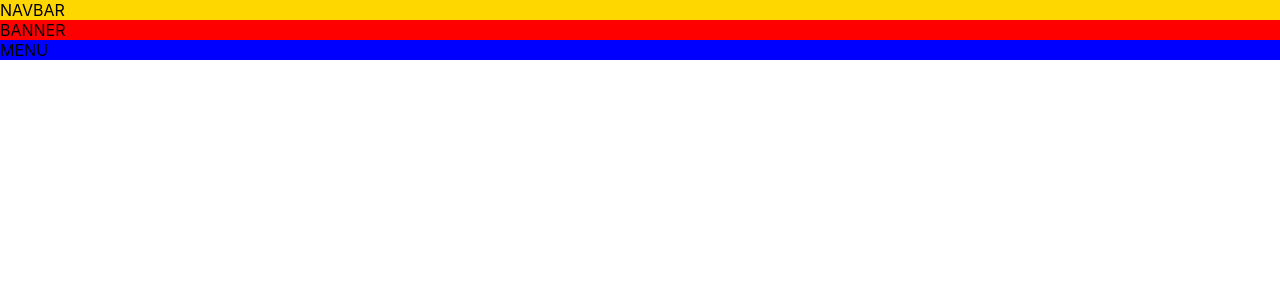
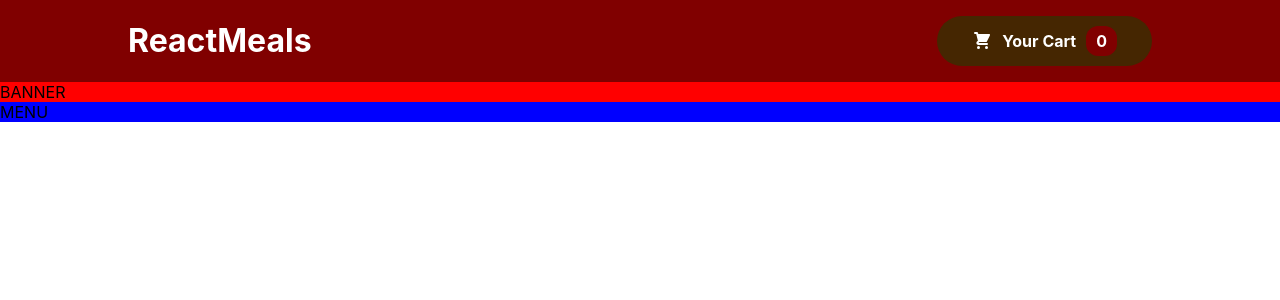
Before and after one commit to jro31/react-food-delivery, a React (Create React App) app: page / in a window 1280 px wide. Shown: the top 300 px of the page. Built offline with nearby package versions, Linux system fonts and the light colour scheme.

Commit message:
Add simple Navbar styling

```diff
--- /dev/null
+++ b/src/UI/CartIcon.js
@@ -0,0 +1,13 @@
+const CartIcon = () => {
+  return (
+    <svg
+      xmlns='http://www.w3.org/2000/svg'
+      viewBox='0 0 20 20'
+      fill='currentColor'
+    >
+      <path d='M3 1a1 1 0 000 2h1.22l.305 1.222a.997.997 0 00.01.042l1.358 5.43-.893.892C3.74 11.846 4.632 14 6.414 14H15a1 1 0 000-2H6.414l1-1H14a1 1 0 00.894-.553l3-6A1 1 0 0017 3H6.28l-.31-1.243A1 1 0 005 1H3zM16 16.5a1.5 1.5 0 11-3 0 1.5 1.5 0 013 0zM6.5 18a1.5 1.5 0 100-3 1.5 1.5 0 000 3z' />
+    </svg>
+  );
+};
+
+export default CartIcon;
--- a/src/index.css
+++ b/src/index.css
@@ -7,7 +7,6 @@ body {
   -moz-osx-font-smoothing: grayscale;
 }
 
-code {
-  font-family: source-code-pro, Menlo, Monaco, Consolas, 'Courier New',
-    monospace;
+h1 {
+  color: white;
 }
--- /dev/null
+++ b/src/navbar/CartBadge.js
@@ -0,0 +1,15 @@
+import CartIcon from '../UI/CartIcon';
+import CartCounter from './CartCounter';
+import styles from './CartBadge.module.css';
+
+const CartBadge = () => {
+  return (
+    <div className={styles['cart-badge']}>
+      <CartIcon />
+      <div>Your Cart</div>
+      <CartCounter />
+    </div>
+  )
+};
+
+export default CartBadge;
--- /dev/null
+++ b/src/navbar/CartBadge.module.css
@@ -0,0 +1,15 @@
+.cart-badge {
+ background-color: #452601;
+ border-radius: 25px;
+ display: flex;
+ column-gap: 10px;
+ align-items: center;
+ color: white;
+ padding: 10px 35px;
+ font-weight: bold;
+}
+
+.cart-badge svg {
+  width: 20px;
+  height: 20px;
+}
--- /dev/null
+++ b/src/navbar/CartCounter.js
@@ -0,0 +1,9 @@
+import styles from './CartCounter.module.css';
+
+const CartCounter = () => {
+  return (
+    <div className={styles['cart-counter']}>0</div>
+  )
+};
+
+export default CartCounter;
--- /dev/null
+++ b/src/navbar/CartCounter.module.css
@@ -0,0 +1,8 @@
+.cart-counter {
+  display: flex;
+  justify-content: center;
+  align-items: center;
+  border-radius: 40%;
+  padding: 5px 10px;
+  background: maroon;
+}
--- a/src/navbar/Navbar.js
+++ b/src/navbar/Navbar.js
@@ -1,8 +1,12 @@
+import CartBadge from './CartBadge';
 import styles from './Navbar.module.css';
 
 const Navbar = () => {
   return (
-    <div className={styles.navbar}>NAVBAR</div>
+    <div className={styles.navbar}>
+      <h1>ReactMeals</h1>
+      <CartBadge></CartBadge>
+    </div>
   )
 }
 
--- a/src/navbar/Navbar.module.css
+++ b/src/navbar/Navbar.module.css
@@ -1,3 +1,7 @@
 .navbar {
-  background-color: gold;
+  display: flex;
+  justify-content: space-between;
+  background-color: maroon;
+  align-items: center;
+  padding: 0 10%;
 }
```
